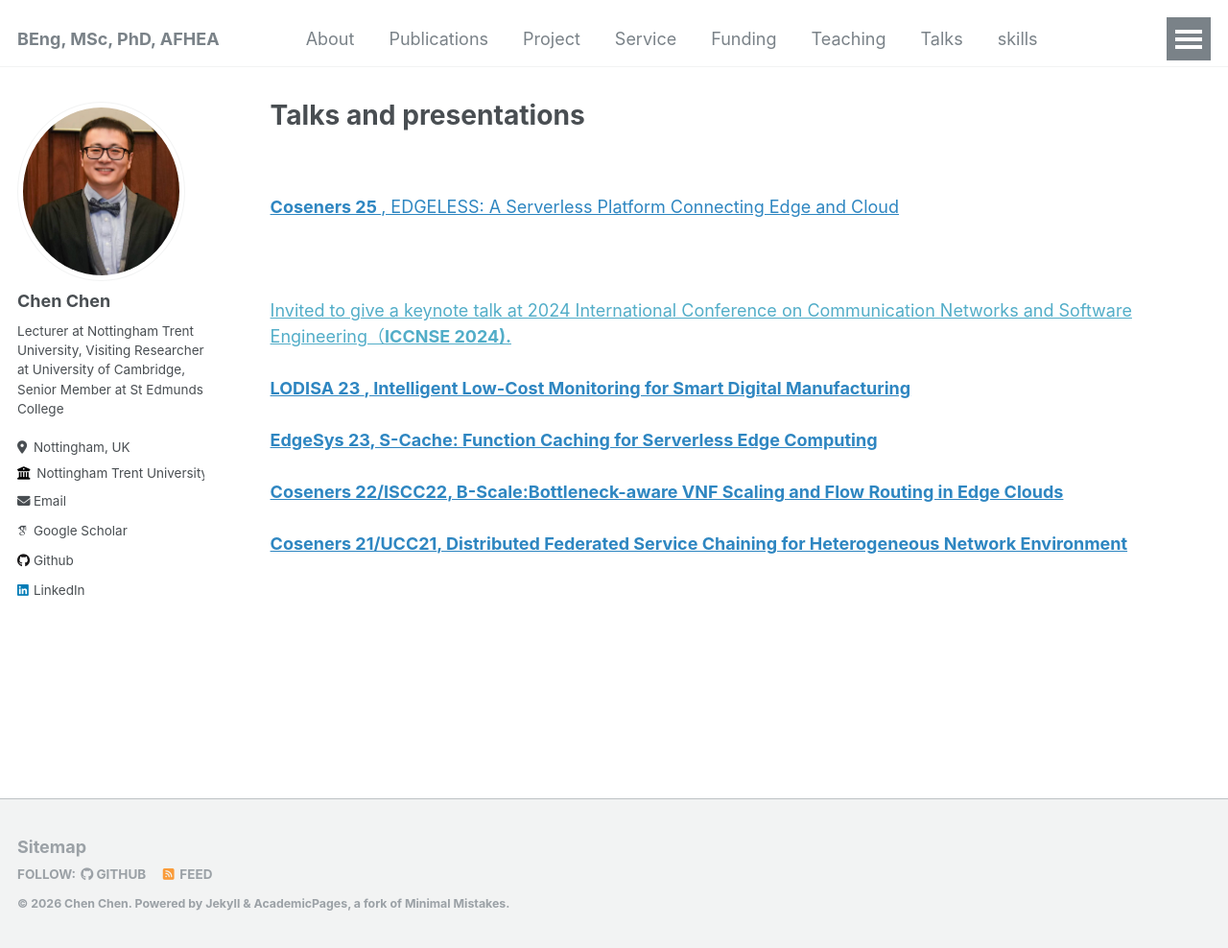
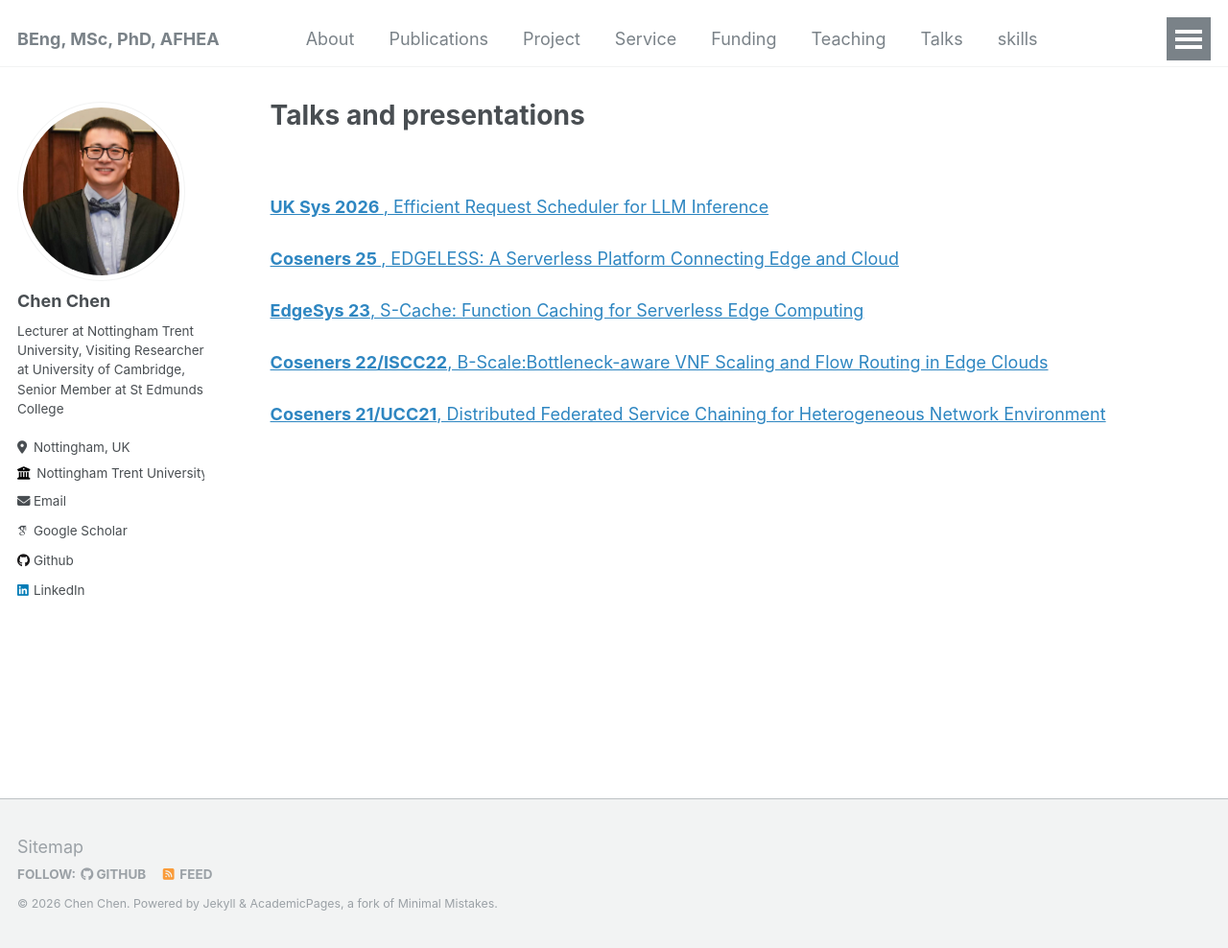
Before and after one commit to LukasChenChen/LukasChenChen.github.io, a Jekyll site: the page built from _pages/talks.html, in a window 1280 px wide and 988 px high. Shown: the whole window at 96% size. Built offline with Jekyll 4.4.1, drawn with Linux system fonts in a browser that asks for light colours; some web fonts are replaced.

Commit message:
update talks

```diff
--- a/_pages/talks.html
+++ b/_pages/talks.html
@@ -5,19 +5,14 @@
 author_profile: true
 ---
 
+
 <br>
 <br>
-<a href="https://coseners.qmul.ac.uk/wp-content/uploads/2025/07/Roman-Kolcun-Coseners-2025-EDGELESS.pdf" style="color:#2E86C1;"> <strong> Coseners 25 </strong>,	EDGELESS: A Serverless
-Platform Connecting Edge and
-Cloud</a>
+<a href="files/talks/UKSYS2026.pptx" style="color:#2E86C1;"> <strong> UK Sys 2026 </strong>,	Efficient Request Scheduler for LLM Inference </a>
 <br>
 <br>
-<br>
-<br>
-<a> Invited to give a keynote talk at 2024 International Conference on Communication Networks and Software Engineering（<strong>ICCNSE 2024<strong>).</a>
-<br>
-<br>
-<a href="https://conferences.digitalshoestring.net/agenda/" style="color:#2E86C1;"> <strong> LODISA 23 </strong>,	Intelligent Low-Cost Monitoring for Smart Digital Manufacturing</a>
+<a href="files/talks/edgeless-2025.pdf" style="color:#2E86C1;"> <strong> Coseners 25 </strong>,	EDGELESS: A Serverless
+Platform Connecting Edge and Cloud</a>
 <br>
 <br>
 <a href="https://coseners.net/wp-content/uploads/2023/08/S_Cache_Coseners23-PT.pdf" style="color:#2E86C1;"><strong>EdgeSys 23</strong>,	S-Cache: Function Caching for Serverless Edge Computing</a>
```
Also changed, not shown: other parts of _pages/talks.html (+4 -0 lines), _pages/resources.md (+1 -1 lines), 2 other files.
